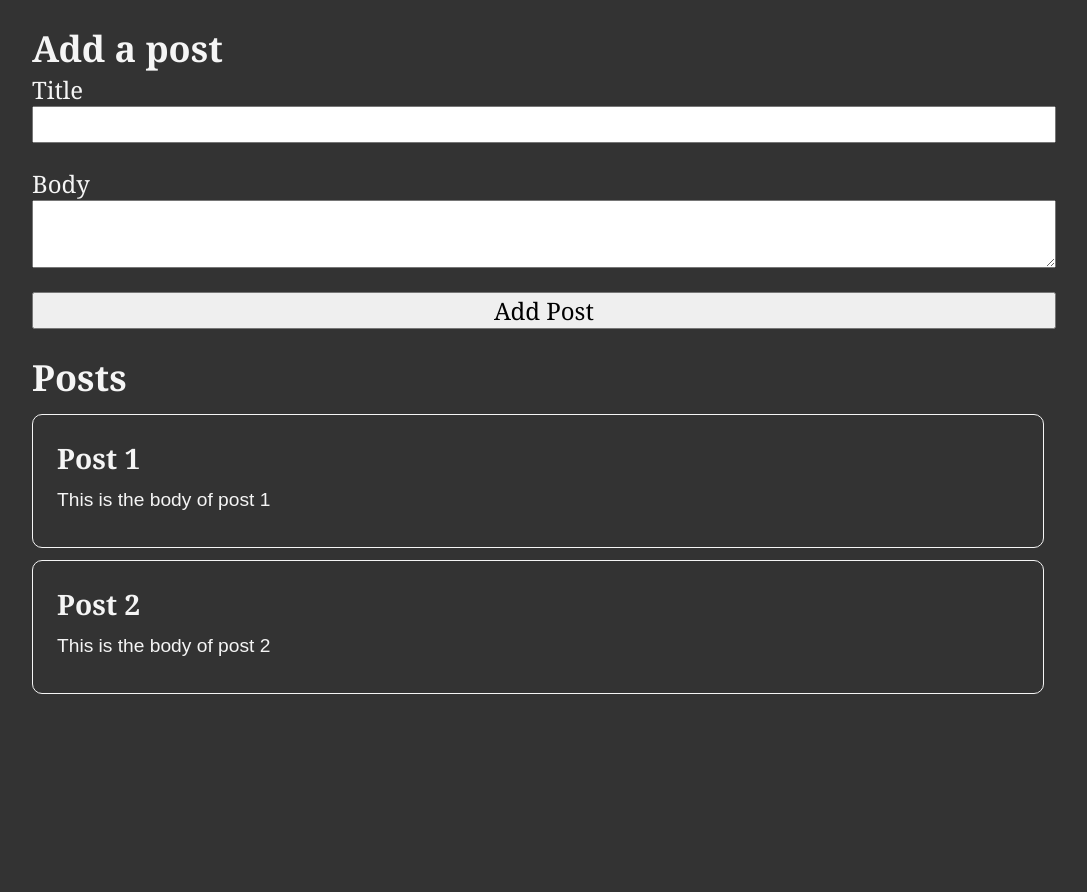
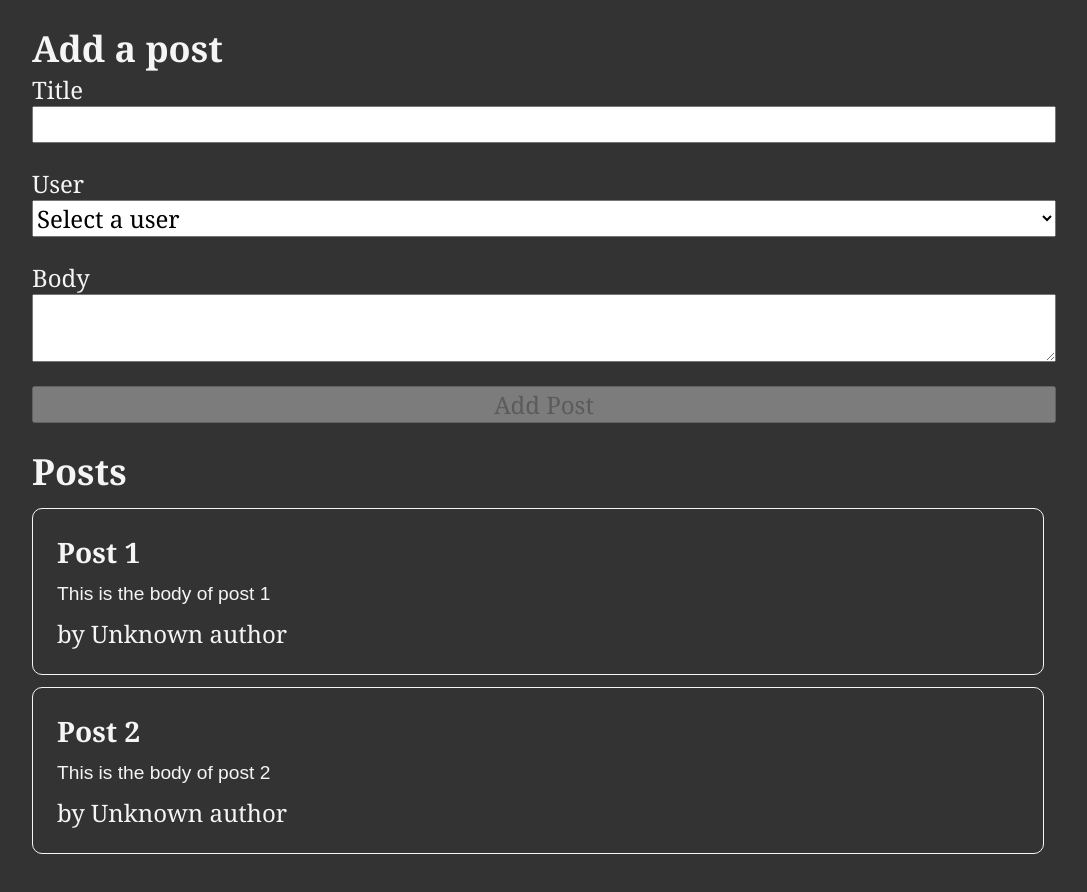
Before and after one commit to AndresPaulino/redux_tutorial, a React (Create React App) app: page / in a window 1280 px wide. Shown: the top 892 px of the page, without its empty margins (96-1183 px from the left). Before the commit the page ends 834 px from the top, so only its background shows below. Built offline with nearby package versions, Linux system fonts and the light colour scheme.

Commit message:
Add author to post 32:20

```diff
--- a/src/app/store.js
+++ b/src/app/store.js
@@ -1,8 +1,10 @@
 import { configureStore } from '@reduxjs/toolkit';
 import postsReducer from '../features/posts/postsSlice';
+import usersReducer from '../features/users/usersSlice';
 
 export const store = configureStore({
   reducer: {
     posts: postsReducer,
+    users: usersReducer,
   },
 });
--- a/src/features/posts/AddPostForm.js
+++ b/src/features/posts/AddPostForm.js
@@ -2,24 +2,37 @@ import { useState } from 'react';
 import { useSelector, useDispatch } from 'react-redux';
 
 import { addPost } from './postsSlice';
+import { selectAllUsers } from '../users/usersSlice';
 
 function AddPostForm() {
   const [title, setTitle] = useState('');
   const [body, setBody] = useState('');
+  const [userId, setUserId] = useState('');
+
+  const users = useSelector(selectAllUsers);
 
   const onTitleChange = (e) => setTitle(e.target.value);
   const onBodyChange = (e) => setBody(e.target.value);
+  const onUserIdChange = (e) => setUserId(e.target.value);
 
   const dispatch = useDispatch();
 
   const handleSubmit = (e) => {
     e.preventDefault();
     if (title && body) {
-      dispatch(addPost(title, body));
+      dispatch(addPost(title, body, userId));
       setTitle('');
       setBody('');
     }
-  };
+    };
+
+    const canSave = Boolean(title && body && userId);
+
+  const usersOptions = users.map((user) => (
+    <option key={user.id} value={user.id}>
+      {user.name}
+    </option>
+  ));
 
   return (
     <section>
@@ -28,10 +41,16 @@ function AddPostForm() {
         <label htmlFor='title'>Title</label>
         <input type='text' id='title' name='postTitle' value={title} onChange={onTitleChange} />
 
+        <label htmlFor='userId'>User</label>
+        <select id='userId' name='userId' value={userId} onChange={onUserIdChange}>
+          <option value=''>Select a user</option>
+          {usersOptions}
+        </select>
+
         <label htmlFor='body'>Body</label>
         <textarea id='body' name='postBody' value={body} onChange={onBodyChange} />
 
-        <button type='button' onClick={handleSubmit}>
+        <button type='button' onClick={handleSubmit} disabled={!canSave}>
           Add Post
         </button>
       </form>
--- /dev/null
+++ b/src/features/posts/PostAuthor.js
@@ -0,0 +1,15 @@
+import { useSelector } from 'react-redux';
+import { selectAllUsers } from '../users/usersSlice';
+
+import React from 'react';
+
+function PostAuthor({ userId }) {
+  console.log(userId);
+
+  const users = useSelector(selectAllUsers);
+  console.log(users);
+  const author = users.find((user) => user.id === userId);
+  return <div>by {author ? author.name : 'Unknown author'}</div>;
+}
+
+export default PostAuthor;
--- a/src/features/posts/PostsList.js
+++ b/src/features/posts/PostsList.js
@@ -1,5 +1,6 @@
 import { useSelector } from 'react-redux';
 import { selectAllPosts } from './postsSlice';
+import PostAuthor from './PostAuthor';
 
 function PostsList() {
   const posts = useSelector(selectAllPosts);
@@ -7,9 +8,12 @@ function PostsList() {
   const renderedPosts = posts.map((post) => (
     <article key={posts.id}>
       <h3>{post.title}</h3>
-      <p>{post.body}</p>
+          <p>{post.body}</p>
+            <PostAuthor userId={post.userId} />
     </article>
   ));
+
+    console.log(posts)
   return (
     <div>
       <h2>Posts</h2>
--- a/src/features/posts/postsSlice.js
+++ b/src/features/posts/postsSlice.js
@@ -21,12 +21,13 @@ const postsSlice = createSlice({
       reducer(state, action) {
         state.push(action.payload);
       },
-      prepare(title, body) {
+      prepare(title, body, userId) {
         return {
           payload: {
             id: nanoid(),
             title,
             body,
+            userId,
           },
         };
       },
--- a/src/features/users/usersSlice.js
+++ b/src/features/users/usersSlice.js
@@ -23,14 +23,6 @@ const usersSlice = createSlice({
       reducer(state, action) {
         state.push(action.payload);
       },
-      prepare(name) {
-        return {
-          payload: {
-            id: nanoid(),
-            name,
-          },
-        };
-      },
     },
   },
 });
```
